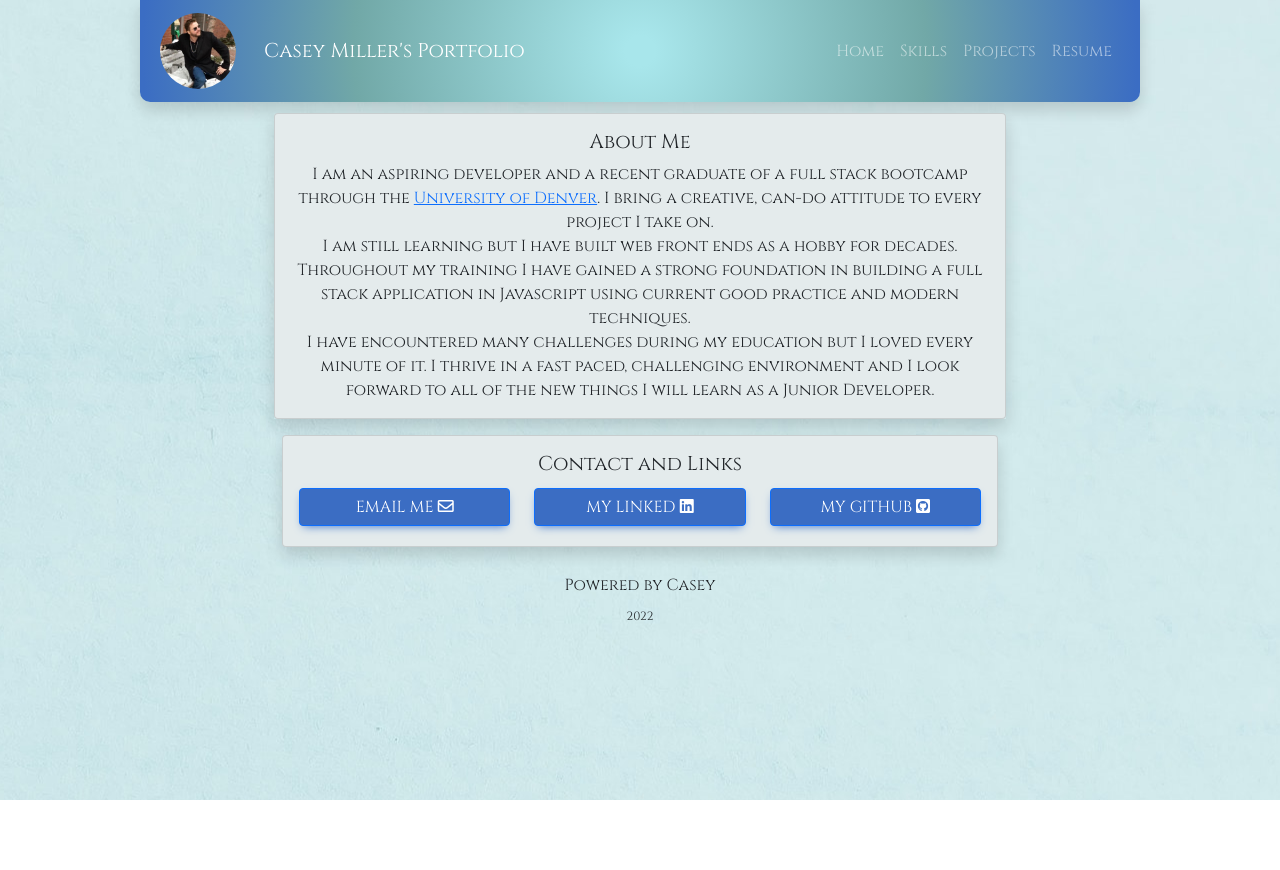
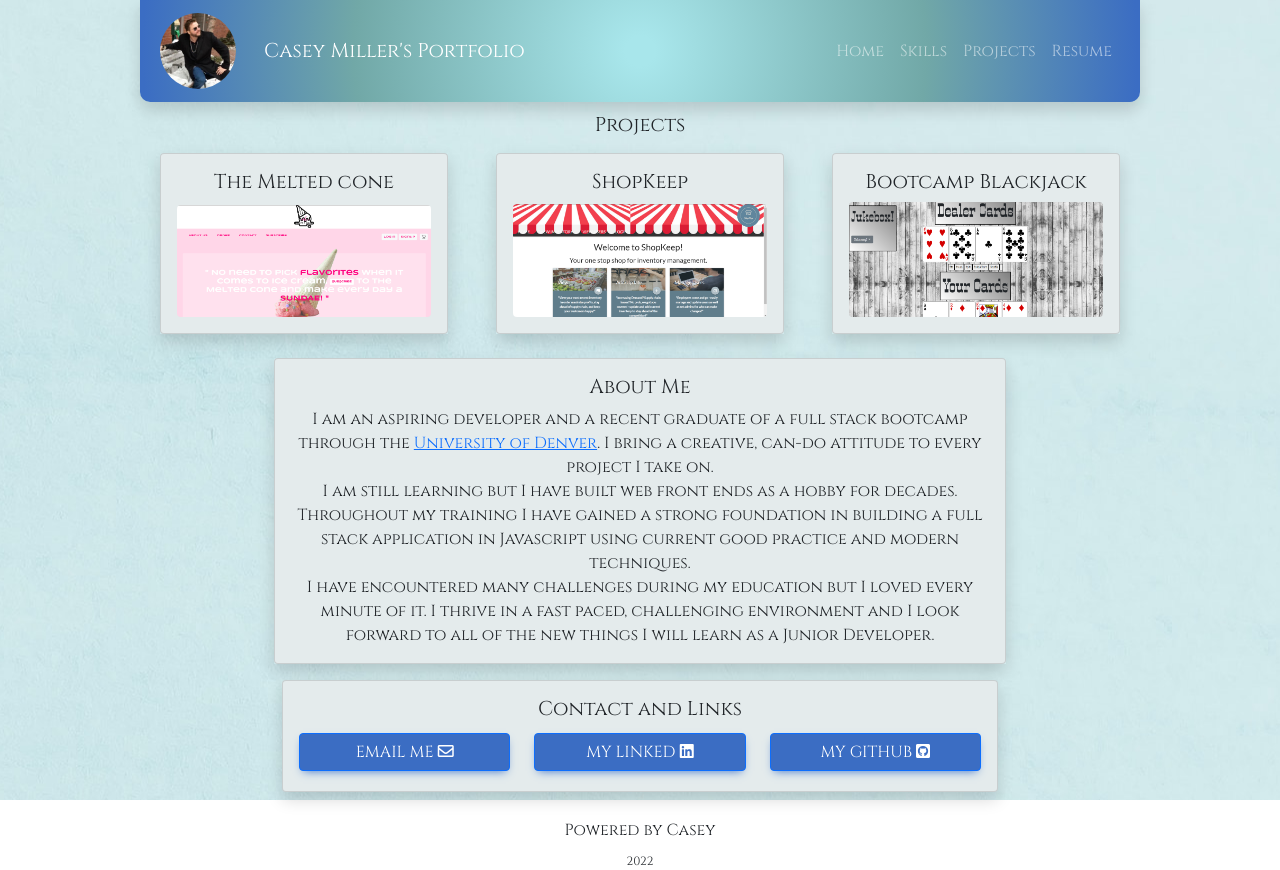
Before and after one commit to CaseySMiller/reactPortfolio, a React (Create React App) app in the folder client/: page / in a window 1280 px wide. Before the commit the page ends 800 px from the top, so only its background shows below. Built offline with nearby package versions, Linux system fonts and the light colour scheme.

Commit message:
added small project cards to home page

```diff
--- a/client/src/App.css
+++ b/client/src/App.css
@@ -56,6 +56,14 @@ body {
   object-fit: scale-down;
 }
 
+.small-project-title{
+  color: #212529;
+  text-decoration: none ;
+}
+.small-project-title:hover{
+  color: #212529;
+}
+
 @media (prefers-reduced-motion: no-preference) {
   .App-logo {
     animation: App-logo-spin infinite 20s linear;
--- a/client/src/components/ProjectCard.js
+++ b/client/src/components/ProjectCard.js
@@ -4,7 +4,7 @@ import { MDBBtn, MDBRow, MDBCard, MDBCardTitle, MDBCardText, MDBCardBody, MDBCar
 
 const placeholderImage = '/images/image-placeholder.jpg';
 
-function ProjectMDBCard(project) {
+function ProjectCard(project) {
 
     const {
         image,
@@ -12,7 +12,7 @@ function ProjectMDBCard(project) {
         description,
         deployedSite,
         gitHub,
-        largeCol
+        largeCol,
     } = project;
 
     return (
@@ -55,4 +55,4 @@ function ProjectMDBCard(project) {
     )
 };
 
-export default ProjectMDBCard;
+export default ProjectCard;
--- /dev/null
+++ b/client/src/components/ProjectCardSmall.js
@@ -0,0 +1,35 @@
+import React from 'react';
+import { MDBBtn, MDBRow, MDBCard, MDBCardTitle, MDBCardText, MDBCardBody, MDBCardImage } from 'mdb-react-ui-kit';
+
+
+const placeholderImage = '/images/image-placeholder.jpg';
+
+function ProjectCardSmall(project) {
+
+    const {
+        image,
+        title,
+        deployedSite,
+    } = project;
+
+    return (
+        <div className='h-100 shadow p-0 m-0'>
+            <a href={deployedSite} className='small-project-title' target="_blank">
+                <MDBCard className='h-100 hover-shadow'>
+                    <MDBCardBody style={{display: 'flex', flexDirection: 'column', justifyContent: 'space-between'}}>
+                        <div className='text-center'>
+                            <MDBCardTitle >{title}</MDBCardTitle>
+                        </div>
+                    {image ? (
+                        <MDBCardImage className='rounded' src={`/images/${image}`} />
+                        ) : (
+                        <MDBCardImage className='rounded' src={placeholderImage} />
+                    )}
+                    </MDBCardBody>
+                </MDBCard>
+            </a>
+        </div>
+    )
+};
+
+export default ProjectCardSmall;
--- a/client/src/pages/Home.js
+++ b/client/src/pages/Home.js
@@ -1,14 +1,17 @@
 import React from 'react';
 import { MDBBtn, MDBIcon, MDBRow, MDBCol, MDBContainer, MDBCard, MDBCardTitle, MDBCardText, MDBCardBody } from 'mdb-react-ui-kit';
 
-
+import ProjectCardSmall from '../components/ProjectCardSmall';
+import projectList from '../components/data/projectList';
 
 const Home = () => {
 
     return (
         <>
             <MDBContainer className='p-2'>
-                <MDBRow className='justify-content-center'>
+                <MDBRow>
+                    <MDBCol className='col-12 order-lg-2'>
+                        <MDBRow  className='justify-content-center' >
                             <MDBCol md={9}>
                                 <div className='shadow p-0 m-0' id="about-me">
                                     <MDBCard className='mb-3 mx-100 hover-shadow'>
@@ -60,6 +63,42 @@ const Home = () => {
                                 </MDBCard>
                             </MDBCol>
                         </MDBRow>
+                    </MDBCol>
+                    <MDBCol className='col-12 order-lg-1'>
+                        <MDBRow className='text-center'>
+                            <h5>Projects</h5>
+                        </MDBRow>
+                        <MDBRow  className='justify-content-around mb-3' >
+                            <MDBCol md={9} lg={4} className='my-2 px-4'>
+                                <ProjectCardSmall
+                                    key={projectList[0]._id}
+                                    image={projectList[0].image}
+                                    title={projectList[0].title}
+                                    deployedSite={projectList[0].deployedSite}
+                                >
+                                </ProjectCardSmall>
+                            </MDBCol>
+                            <MDBCol md={9} lg={4} className='my-2 px-4'>
+                                <ProjectCardSmall
+                                    key={projectList[1]._id}
+                                    image={projectList[1].image}
+                                    title={projectList[1].title}
+                                    deployedSite={projectList[1].deployedSite}
+                                >
+                                </ProjectCardSmall>
+                            </MDBCol>
+                        <   MDBCol md={9} lg={4} className='my-2 px-4'>
+                                <ProjectCardSmall
+                                    key={projectList[2]._id}
+                                    image={projectList[2].image}
+                                    title={projectList[2].title}
+                                    deployedSite={projectList[2].deployedSite}
+                                >
+                                </ProjectCardSmall>
+                            </MDBCol>
+                        </MDBRow>
+                    </MDBCol>
+                </MDBRow>
             </MDBContainer>
         </>
     );
--- a/client/src/pages/Projects.js
+++ b/client/src/pages/Projects.js
@@ -21,7 +21,7 @@ const Projects = () => {
                             description={projectList[0].description}
                             deployedSite={projectList[0].deployedSite}
                             gitHub={projectList[0].gitHub}
-                            largeMDBCol={true}
+                            largeCol={true}
                         >
                         </ProjectCard>
                     </MDBCol>
@@ -33,7 +33,7 @@ const Projects = () => {
                             description={projectList[1].description}
                             deployedSite={projectList[1].deployedSite}
                             gitHub={projectList[1].gitHub}
-                            largeMDBCol={true}
+                            largeCol={true}
                         >
                         </ProjectCard>
                     </MDBCol>
```
Lines whose indentation alone changed are shown as unchanged.
